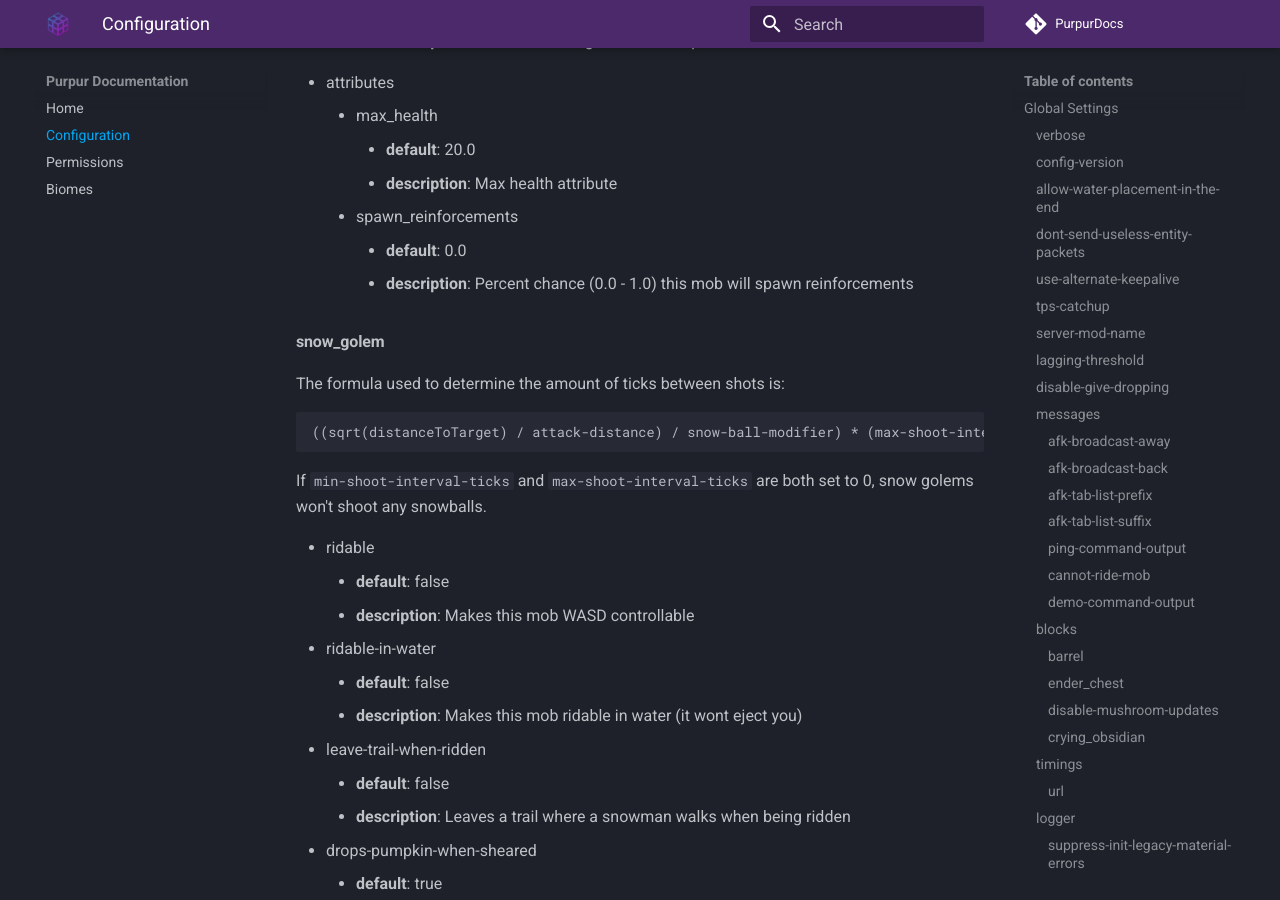
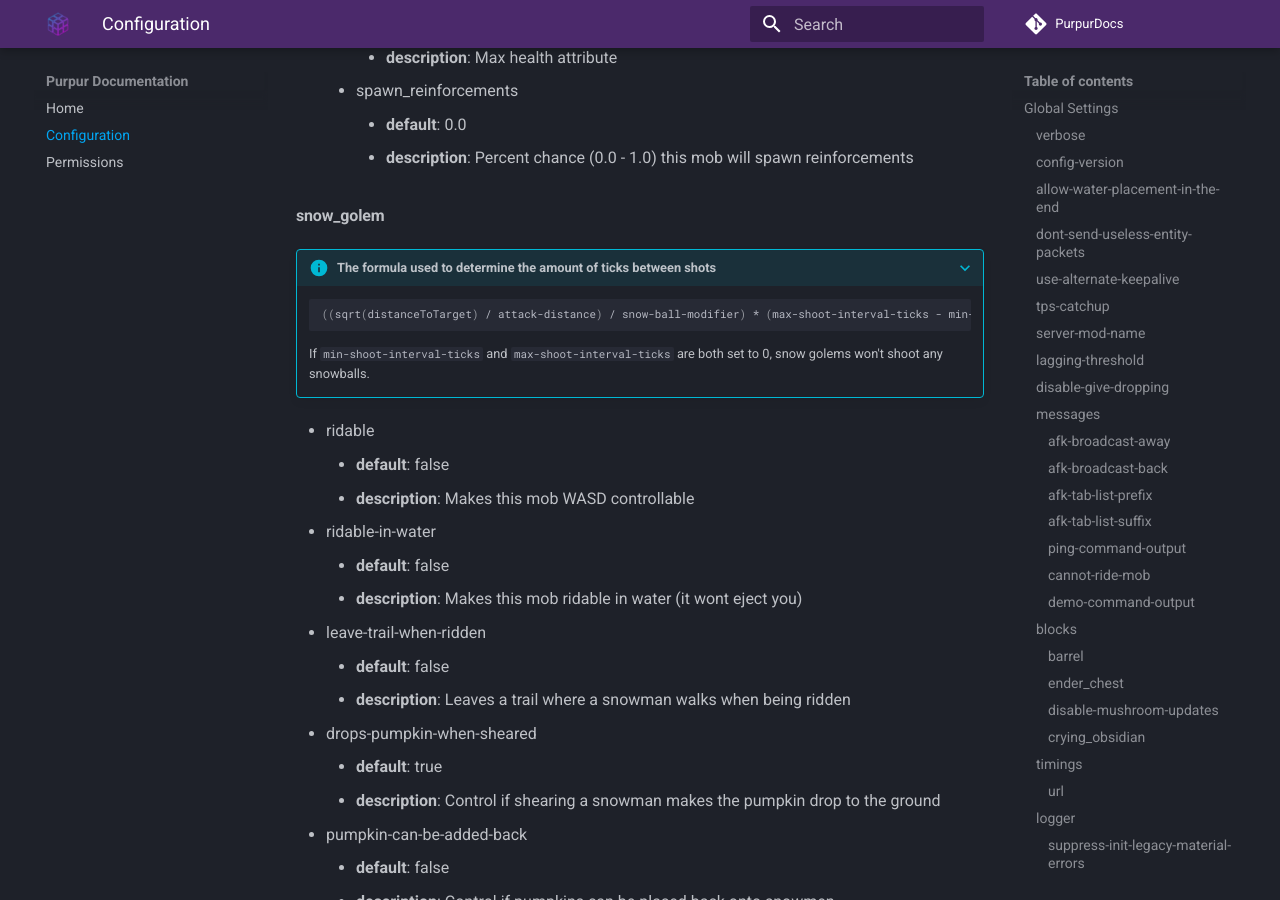
Before and after one commit to PurpurMC/PurpurDocs, an MkDocs documentation site: the page built from docs/Configuration.md, in a window 1280 px wide and 900 px high, scrolled down 20350 px. Built offline with MkDocs 1.6.1 and Material for MkDocs 9.7.7, drawn with Linux system fonts in a browser that asks for light colours; comment, search, counter and statistics services are not loaded; some of the changed text lies outside the part shown.

Commit message:
cleanup and reformatting
- delete Biomes.md and remove it from nav
- replace tables with opened details
- fix default value formatting
- replace html tags with their markdown counterparts

````diff
--- a/docs/Configuration.md
+++ b/docs/Configuration.md
@@ -103,28 +100,13 @@
 * use-permissions-for-rows
     - **default**: false
     - **description**: Use permission nodes to determine the number of rows. By default, with this setting enabled, all players have six rows unless otherwise specified using permissions.
-
-<table>
-    <thead>
-        <tr>
-            <th style="text-align: center">📝Note</th>
-        </tr>
-    </thead>
-    <tbody>
-        <tr>
-            <td>Enderchest row permissions:
-                <ul>
-                    <li style="list-style-type: none"><code> purpur.enderchest.rows.six </code></li>
-                    <li style="list-style-type: none"><code> purpur.enderchest.rows.five </code></li>
-                    <li style="list-style-type: none"><code> purpur.enderchest.rows.four </code></li>
-                    <li style="list-style-type: none"><code> purpur.enderchest.rows.three </code></li>
-                    <li style="list-style-type: none"><code> purpur.enderchest.rows.two </code></li>
-                    <li style="list-style-type: none"><code> purpur.enderchest.rows.one </code></li>
-                </ul>
-            </td>
-        </tr>
-    </tbody>
-</table>
+    ???+ note "Enderchest row permissions"
+        `purpur.enderchest.rows.six`
+        `purpur.enderchest.rows.five`
+        `purpur.enderchest.rows.four`
+        `purpur.enderchest.rows.three`
+        `purpur.enderchest.rows.two`
+        `purpur.enderchest.rows.one`
 #### disable-mushroom-updates
 - **default**: false
 - **description**: Stops the mushroom block from updating it's block state server side
@@ -173,7 +155,7 @@
 
 ## World Settings
 
-World settings are on a per-world basis. The child-node <code>default</code> is used for all worlds that do not have their own specific settings
+World settings are on a per-world basis. The child-node `default` is used for all worlds that do not have their own specific settings
 
 ### blocks
 
@@ -579,12 +561,11 @@
         - **default**: 0.0
         - **description**: Percent chance (0.0 - 1.0) this mob will spawn reinforcements
 #### snow_golem
-The formula used to determine the amount of ticks between shots is:
-```
-((sqrt(distanceToTarget) / attack-distance) / snow-ball-modifier) * (max-shoot-interval-ticks - min-shoot-interval-ticks) + min-shoot-interval-ticks
-```
-If `min-shoot-interval-ticks` and `max-shoot-interval-ticks` are both set to
-0, snow golems won't shoot any snowballs.
+???+ info "The formula used to determine the amount of ticks between shots"
+    ``` sh
+    ((sqrt(distanceToTarget) / attack-distance) / snow-ball-modifier) * (max-shoot-interval-ticks - min-shoot-interval-ticks) + min-shoot-interval-ticks
+    ```
+    If `min-shoot-interval-ticks` and `max-shoot-interval-ticks` are both set to 0, snow golems won't shoot any snowballs.
 
 * ridable
     - **default**: false
@@ -1741,13 +1722,22 @@
     * **default**: false
     * **description**: Makes it so you can silk touch spawners
 * tools
-    * **default**: <table><tr><td>- minecraft:iron_pickaxe <br>- minecraft:golden_pickaxe <br>- minecraft:diamond_pickaxe <br>- minecraft:netherite_pickaxe <br></td></tr></table>
+    * **default**:
+    ``` yaml
+    - minecraft:iron_pickaxe
+    - minecraft:golden_pickaxe
+    - minecraft:diamond_pickaxe
+    - minecraft:netherite_pickaxe
+    ```
     * **description**: Whitelist of tools that can silk touch spawners
 * spawner-name
     * **default**: Spawner
     * **description**: The name of the spawner
 * spawner-lore
-    * **default**: <table><tr><td>- Spawns a {mob} <br></td></tr></table>
+    * **default**:
+        ``` yaml
+        - Spawns a {mob}
+        ```
     * **description**: The lore of the spawner
 #### boat
 * eject-players-on-land
@@ -1853,37 +1843,18 @@
 
 * block-speed
     - **default**:
-        <table>
-            <tr>
-                <td>
-                    grass-block: 0.3 <br>
-                    stone: 0.5 <br>
-                </td>
-            </tr>
-        </table>
+        ``` yaml
+        grass-block: 0.3
+        stone: 0.5
+        ```
     - **description**: List of speed overrides per block type
-
-<table>
-    <thead>
-        <tr>
-            <th style="text-align: center">📝Note</th>
-        </tr>
-    </thead>
-    <tbody>
-        <tr>
-            <td><b>Example of block-speed overrides:</b>
-                <ul>
-                    <li><b>block-speed:</b></li>
-                    <ul>
-                        <li>minecraft:sand: 0.1</li>
-                        <li>minecraft:stone: 0.6</li>
-                        <li>minecraft:black_concrete: 1.0</li>
-                    </ul>
-                </ul>
-            </td>
-        </tr>
-    </tbody>
-</table>
+    ???+ note "Note"
+        **Example of block-speed overrides:**
+        ``` yaml
+        sand: 0.1
+        stone: 0.6
+        black_concrete: 1.0
+        ```
 
 * fall-damage
     - **default**: true
@@ -1921,32 +1892,16 @@
     * cactus
         - **default**: []
         - **description**: List of items that are immune to cactus
-
-<table>
-    <thead>
-        <tr>
-            <th style="text-align: center">📝Note</th>
-        </tr>
-    </thead>
-    <tbody>
-        <tr>
-            <td><b>Example of item immune list:</b>
-                <ul>
-                    <li><b>explosions:</b></li>
-                    <ul>
-                        <li>minecraft:diamond</li>
-                        <li>minecraft:diamond_block</li>
-                        <li>minecraft:diamond_sword</li>
-                    </ul>
-                </ul>
-            </td>
-        </tr>
-    </tbody>
-</table>
-
-| ⚠️**Warning**⚠️ |
-| :----------: |
-| These item immune lists can cause client desync issues, such as invisible items on the ground! There is nothing I can do about that from the server side, but I have patched this in my client mod, [PurpurClient](https://ci.pl3x.net/job/PurpurClient/), starting with build #12. |
+    ???+ note "Example of item immune list:"
+        ``` yaml
+        explosion:
+          - minecraft:diamond
+          - minecraft:diamond_block
+          - minecraft:diamond_sword
+        ```
+
+???+ warning "Warning"
+    These item immune lists can cause client desync issues, such as invisible items on the ground! There is nothing I can do about that from the server side, but I have patched this in my client mod, [PurpurClient](https://ci.pl3x.net/job/PurpurClient/), starting with build #12.
 
 #### elytra
 * damage-per-second
--- a/mkdocs.yml
+++ b/mkdocs.yml
@@ -9,7 +9,6 @@
     - Home: index.md
     - Configuration: Configuration.md
     - Permissions: Permissions.md
-    - Biomes: Biomes.md
 repo_url: https://github.com/pl3xgaming/PurpurDocs
 repo_name: PurpurDocs
 edit_uri: edit/main/docs/
@@ -25,6 +24,10 @@
       primary: light blue
       accent: blue
 markdown_extensions:
+  - attr_list
+  - pymdownx.details
+  - pymdownx.highlight
+  - pymdownx.superfences
   - toc:
       permalink: 🔗
   - pymdownx.emoji:
````
Also changed, not shown: other parts of docs/Configuration.md (+6 -9 lines), docs/Biomes.md (deleted, +0 -18 lines), docs/Permissions.md (+7 -8 lines), docs/index.md (+1 -1 lines).
